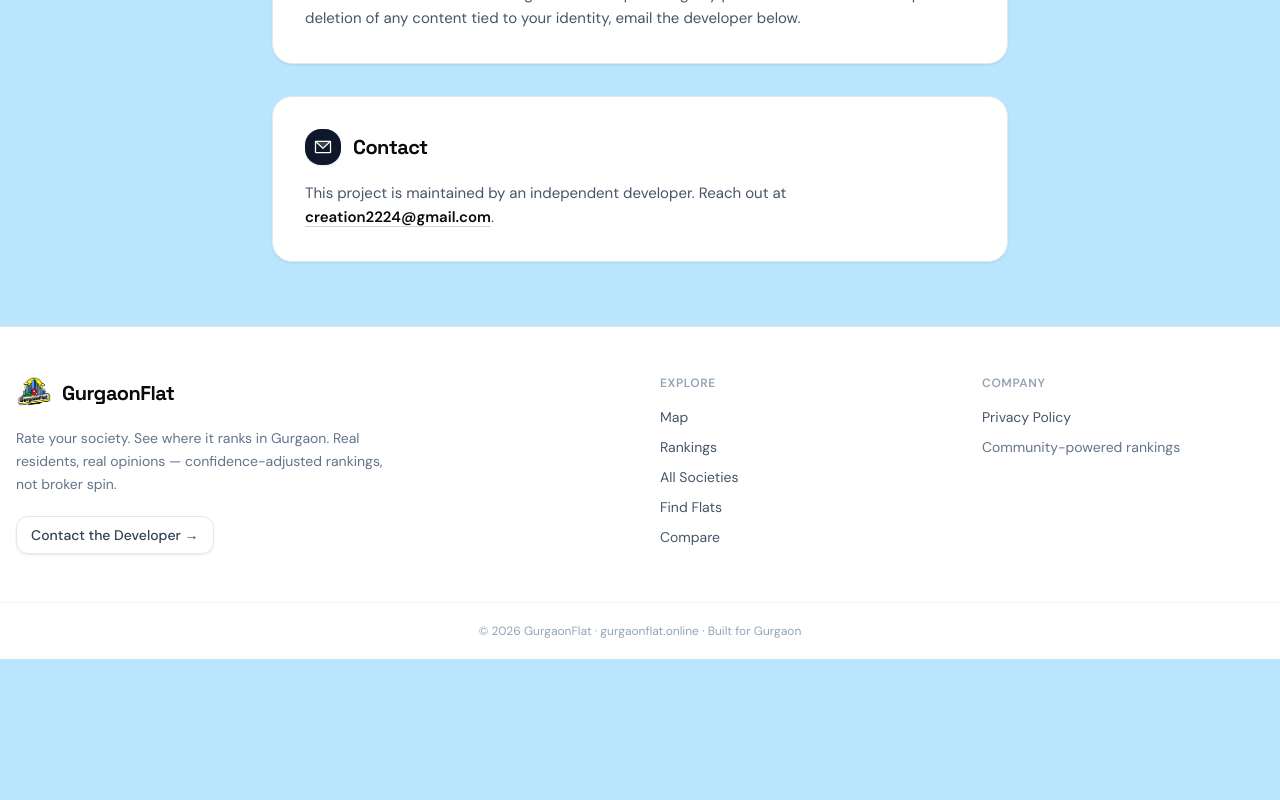
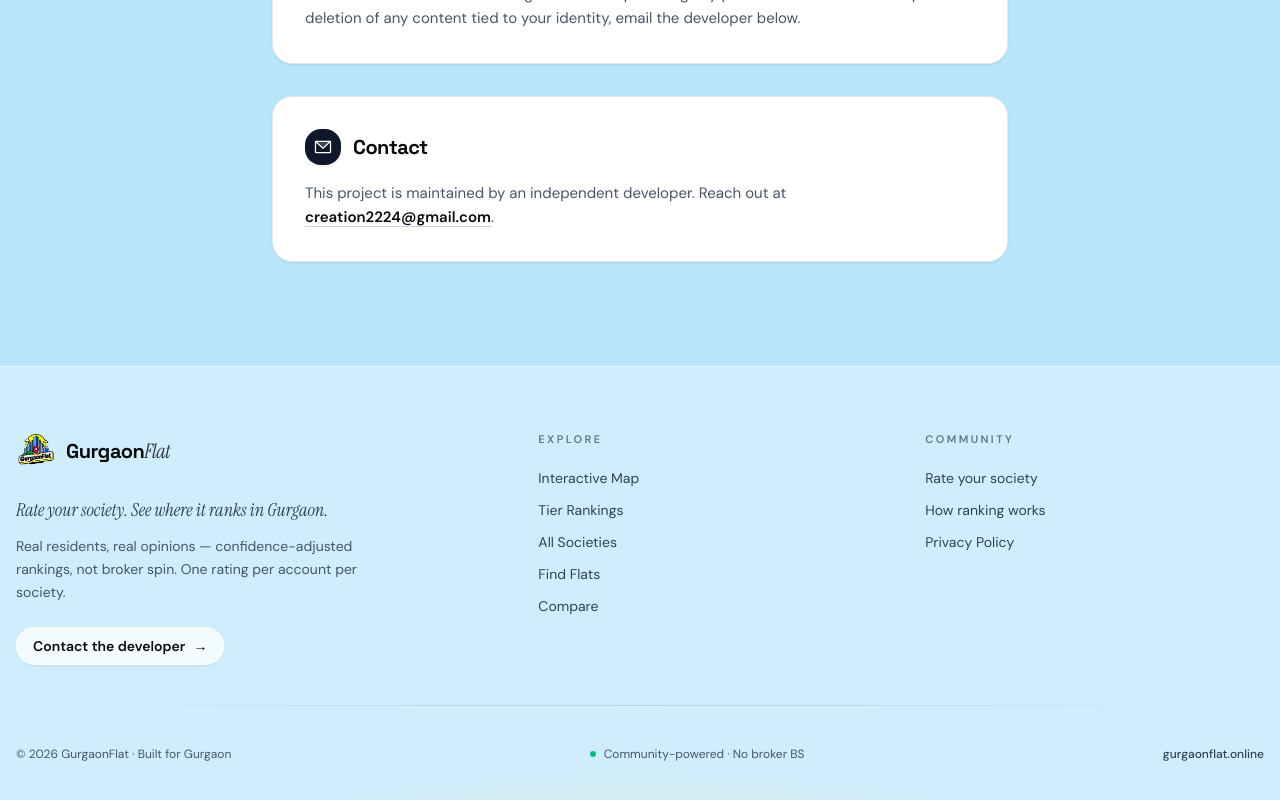
Before and after one commit to creation22/society_tier, a React (Vite) app in the folder client/: page /privacy in a window 1280 px wide. Shown: the part 1780-2580 px from the top of the page. Before the commit the page ends 2439 px from the top, so only its background shows below. Built offline with nearby package versions, Linux system fonts and the light colour scheme; no server answers.

Commit message:
feat(footer): editorial redesign — sky-blended translucent panel, serif tagline, horizon glow, gradient divider, status dot

```diff
--- a/client/src/components/Footer.jsx
+++ b/client/src/components/Footer.jsx
@@ -1,64 +1,92 @@
 import { Link } from 'react-router-dom';
+
+const NAV = {
+  Explore: [
+    { to: '/map', label: 'Interactive Map' },
+    { to: '/leaderboard', label: 'Tier Rankings' },
+    { to: '/societies', label: 'All Societies' },
+    { to: '/find-flats', label: 'Find Flats' },
+    { to: '/compare', label: 'Compare' }
+  ],
+  Community: [
+    { to: '/societies?openRate=1', label: 'Rate your society' },
+    { to: '/leaderboard', label: 'How ranking works' },
+    { to: '/privacy', label: 'Privacy Policy' }
+  ]
+};
 
 export default function Footer() {
   const year = new Date().getFullYear();
   return (
-    <footer className="border-t border-slate-200 bg-white">
-      <div className="mx-auto grid max-w-7xl gap-10 px-4 py-12 md:grid-cols-4">
-        <div className="md:col-span-2">
-          <div className="flex items-center gap-2.5">
-            <img src="/logo.png" alt="GurgaonFlat" className="h-9 w-auto" />
-            <span className="font-display text-xl font-bold tracking-tight text-ink">GurgaonFlat</span>
-          </div>
-          <p className="mt-4 max-w-sm text-sm leading-relaxed text-slate-500">
-            Rate your society. See where it ranks in Gurgaon. Real residents, real opinions —
-            confidence-adjusted rankings, not broker spin.
+    <footer className="relative mt-10 overflow-hidden border-t border-white/40 bg-white/30 backdrop-blur-md">
+      {/* Warm horizon glow tying the footer to the sky backdrop */}
+      <div
+        className="pointer-events-none absolute inset-x-0 -bottom-24 h-48 opacity-70"
+        style={{ background: 'radial-gradient(60% 100% at 50% 100%, rgba(253,224,138,0.55), transparent 70%)' }}
+      />
+
+      <div className="relative mx-auto max-w-7xl px-4 pt-16 pb-10">
+        {/* Top: wordmark + tagline */}
+        <div className="grid gap-12 md:grid-cols-[1.4fr_1fr_1fr]">
+          <div>
+            <Link to="/" className="inline-flex items-center gap-2.5">
+              <img src="/logo.png" alt="GurgaonFlat" className="h-10 w-auto" />
+              <span className="font-display text-xl font-bold tracking-tight text-ink">
+                Gurgaon<span className="font-serif font-normal italic text-ink/80">Flat</span>
+              </span>
+            </Link>
+            <p className="mt-5 max-w-sm font-serif text-lg italic leading-snug text-slate-700">
+              Rate your society. See where it ranks in Gurgaon.
+            </p>
+            <p className="mt-3 max-w-sm text-sm leading-relaxed text-slate-600">
+              Real residents, real opinions — confidence-adjusted rankings, not broker spin.
+              One rating per account per society.
             </p>
             <a
               href="mailto:creation2224@gmail.com?subject=GurgaonFlat%20—%20Developer%20Contact"
-            className="mt-5 inline-flex items-center gap-1.5 rounded-lg border border-slate-200 px-3.5 py-2 text-sm font-medium text-slate-700 shadow-sm transition hover:bg-slate-50"
+              className="mt-6 inline-flex items-center gap-2 rounded-full border border-white/70 bg-white/70 px-4 py-2 text-sm font-semibold text-ink shadow-sm backdrop-blur transition hover:-translate-y-0.5 hover:bg-white hover:shadow-md"
             >
-            Contact the Developer →
+              Contact the developer
+              <span aria-hidden="true">→</span>
             </a>
           </div>
 
-        <div>
-          <h3 className="text-xs font-semibold uppercase tracking-wider text-slate-400">Explore</h3>
-          <ul className="mt-4 space-y-2.5 text-sm">
-            {[
-              { to: '/map', label: 'Map' },
-              { to: '/leaderboard', label: 'Rankings' },
-              { to: '/societies', label: 'All Societies' },
-              { to: '/find-flats', label: 'Find Flats' },
-              { to: '/compare', label: 'Compare' }
-            ].map((l) => (
+          {Object.entries(NAV).map(([heading, links]) => (
+            <nav key={heading} aria-label={heading}>
+              <h3 className="text-[11px] font-semibold uppercase tracking-[0.22em] text-slate-500">{heading}</h3>
+              <ul className="mt-5 space-y-3 text-sm">
+                {links.map((l) => (
                   <li key={l.to}>
-                <Link to={l.to} className="text-slate-600 transition hover:text-ink">
+                    <Link
+                      to={l.to}
+                      className="text-slate-700 transition-colors hover:text-ink"
+                    >
                       {l.label}
                     </Link>
                   </li>
                 ))}
               </ul>
+            </nav>
+          ))}
         </div>
 
-        <div>
-          <h3 className="text-xs font-semibold uppercase tracking-wider text-slate-400">Company</h3>
-          <ul className="mt-4 space-y-2.5 text-sm">
-            <li>
-              <Link to="/privacy" className="text-slate-600 transition hover:text-ink">
-                Privacy Policy
-              </Link>
-            </li>
-            <li className="text-slate-500">Community-powered rankings</li>
-          </ul>
+        {/* Divider */}
+        <div className="my-10 h-px w-full bg-gradient-to-r from-transparent via-slate-400/40 to-transparent" />
+
+        {/* Bottom row */}
+        <div className="flex flex-col items-center justify-between gap-4 text-xs text-slate-600 sm:flex-row">
+          <p>© {year} GurgaonFlat · Built for Gurgaon</p>
+          <div className="flex items-center gap-2">
+            <span className="h-1.5 w-1.5 rounded-full bg-emerald-500" />
+            <span>Community-powered · No broker BS</span>
           </div>
+          <a
+            href="https://gurgaonflat.online"
+            className="font-medium text-slate-700 transition hover:text-ink"
+          >
+            gurgaonflat.online
+          </a>
         </div>
-      <div className="border-t border-slate-100 px-4 py-5 text-center text-xs text-slate-400">
-        © {year} GurgaonFlat ·{' '}
-        <a href="https://gurgaonflat.online" className="transition hover:text-slate-600">
-          gurgaonflat.online
-        </a>{' '}
-        · Built for Gurgaon
       </div>
     </footer>
   );
```
Lines whose indentation alone changed are shown as unchanged.
